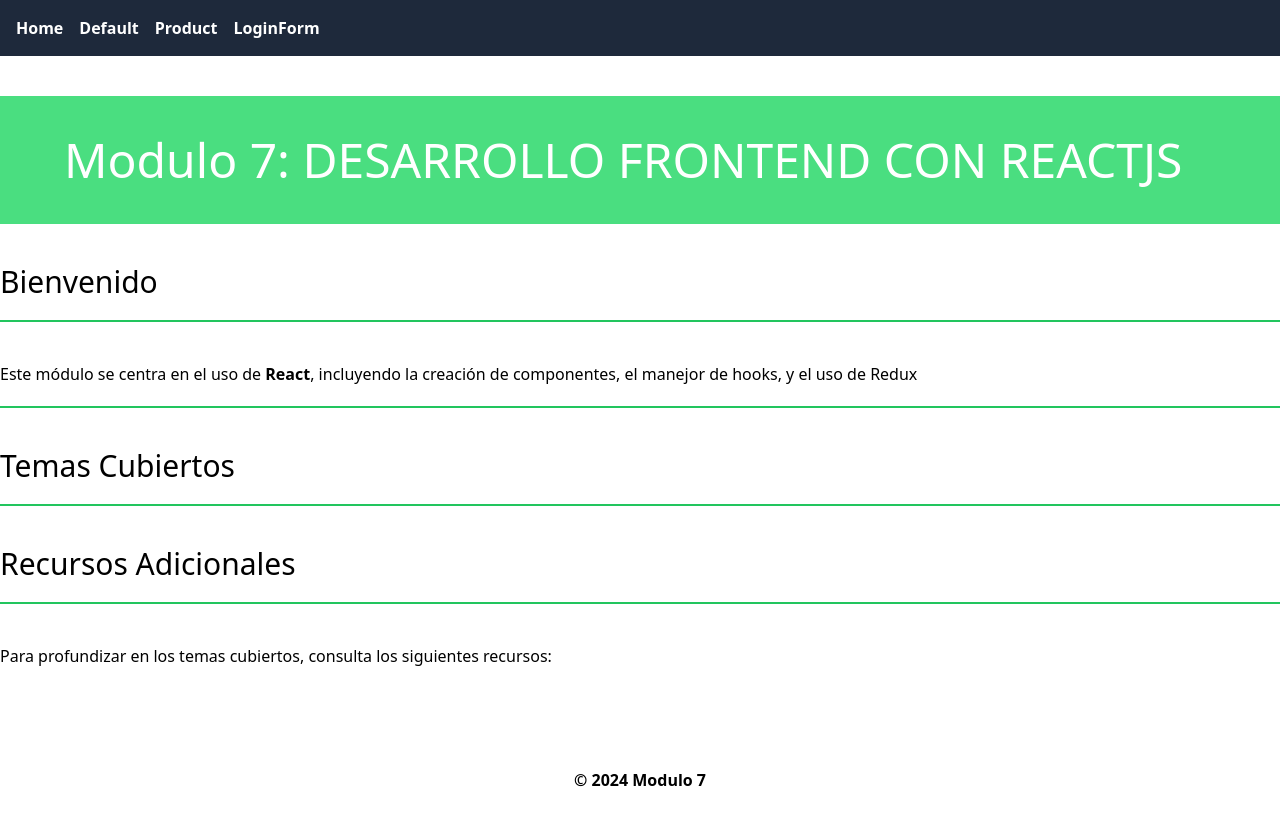
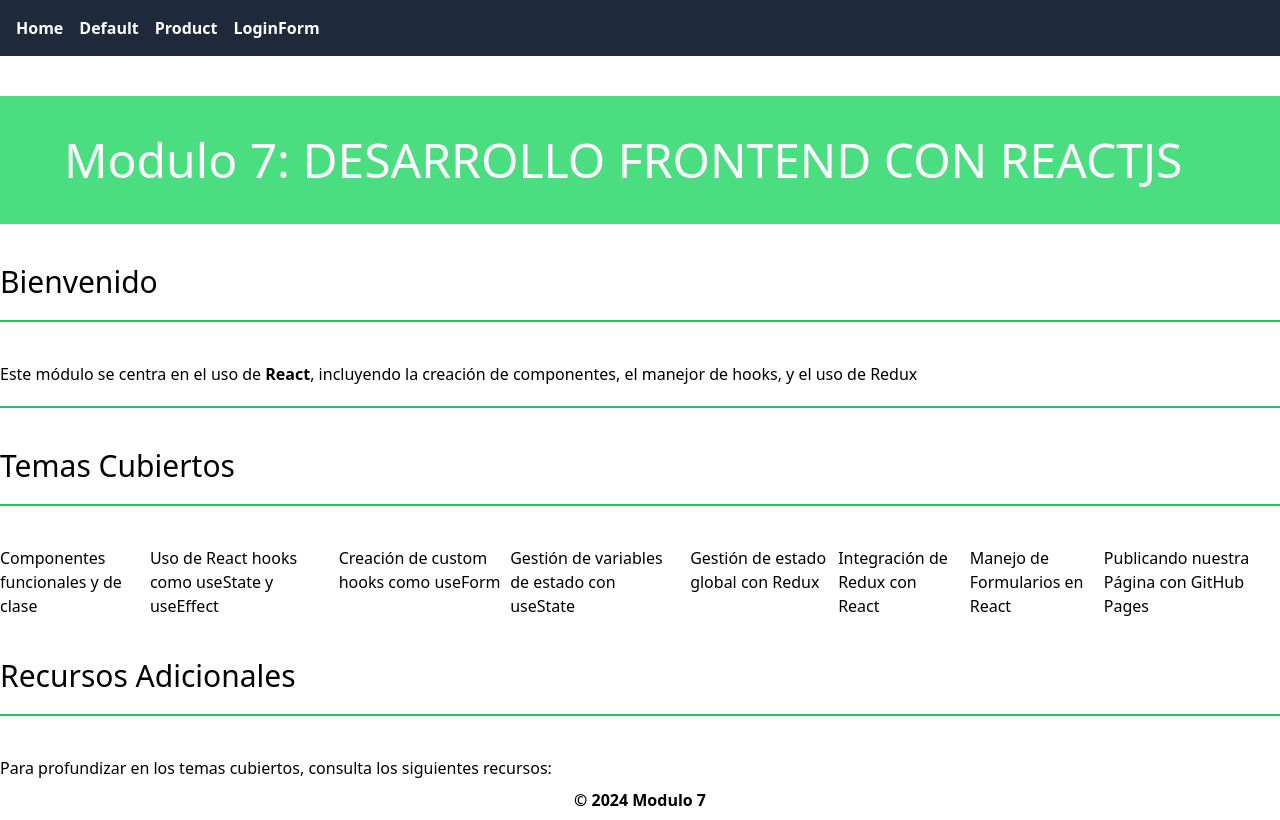
Before and after one commit to CleverBe/m7_trabajoFinal, a React (Vite) app: page / in a window 1280 px wide. Built offline with nearby package versions, Linux system fonts and the light colour scheme.

Commit message:
aditional topics added

```diff
--- a/src/screens/LandingPage.tsx
+++ b/src/screens/LandingPage.tsx
@@ -21,6 +21,17 @@
 
       <hr className="mt-5 mb-10 border-t-2 border-green-500" />
 
+      <div className="flex gap-x-2">
+        <p>Componentes funcionales y de clase</p>
+        <p>Uso de React hooks como useState y useEffect</p>
+        <p>Creación de custom hooks como useForm</p>
+        <p>Gestión de variables de estado con useState</p>
+        <p>Gestión de estado global con Redux</p>
+        <p>Integración de Redux con React</p>
+        <p>Manejo de Formularios en React</p>
+        <p>Publicando nuestra Página con GitHub Pages</p>
+      </div>
+
       <h1 className="text-3xl mt-10">Recursos Adicionales</h1>
 
       <hr className="mt-5 mb-10 border-t-2 border-green-500" />
```
